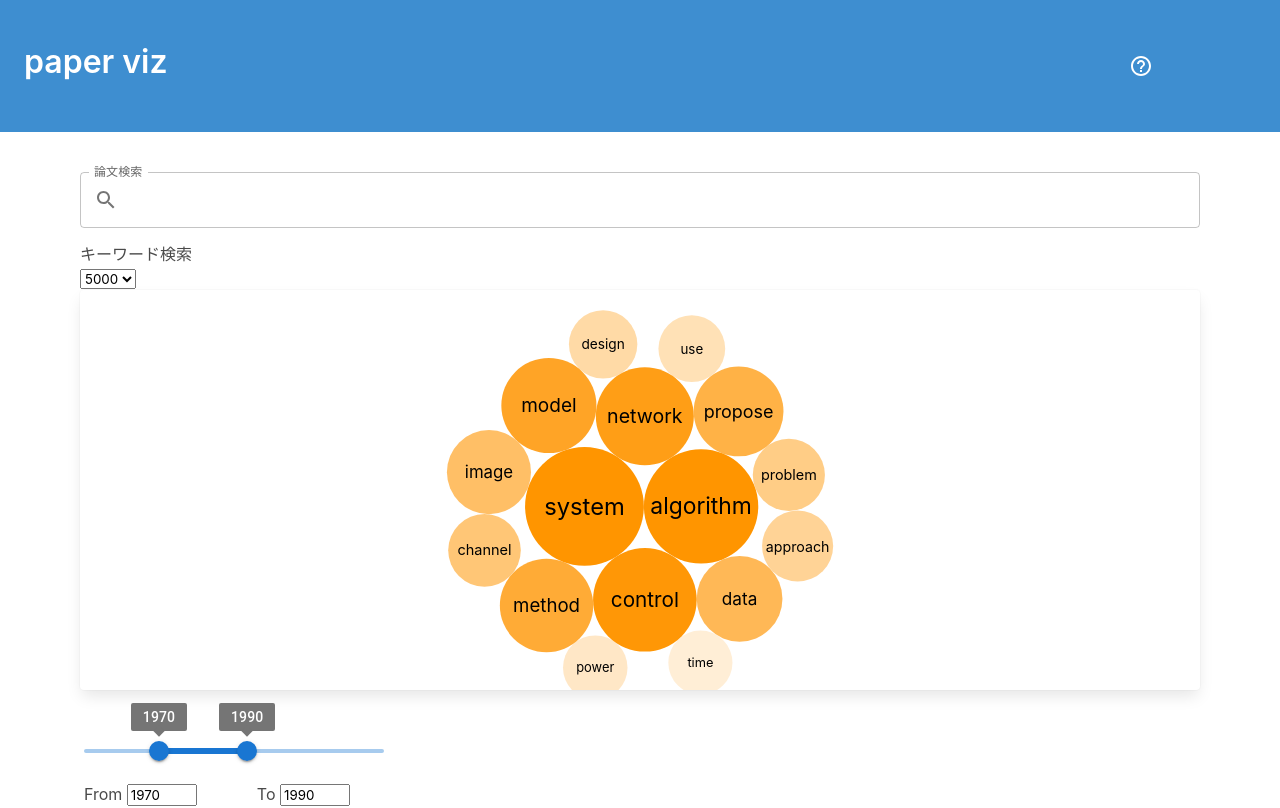
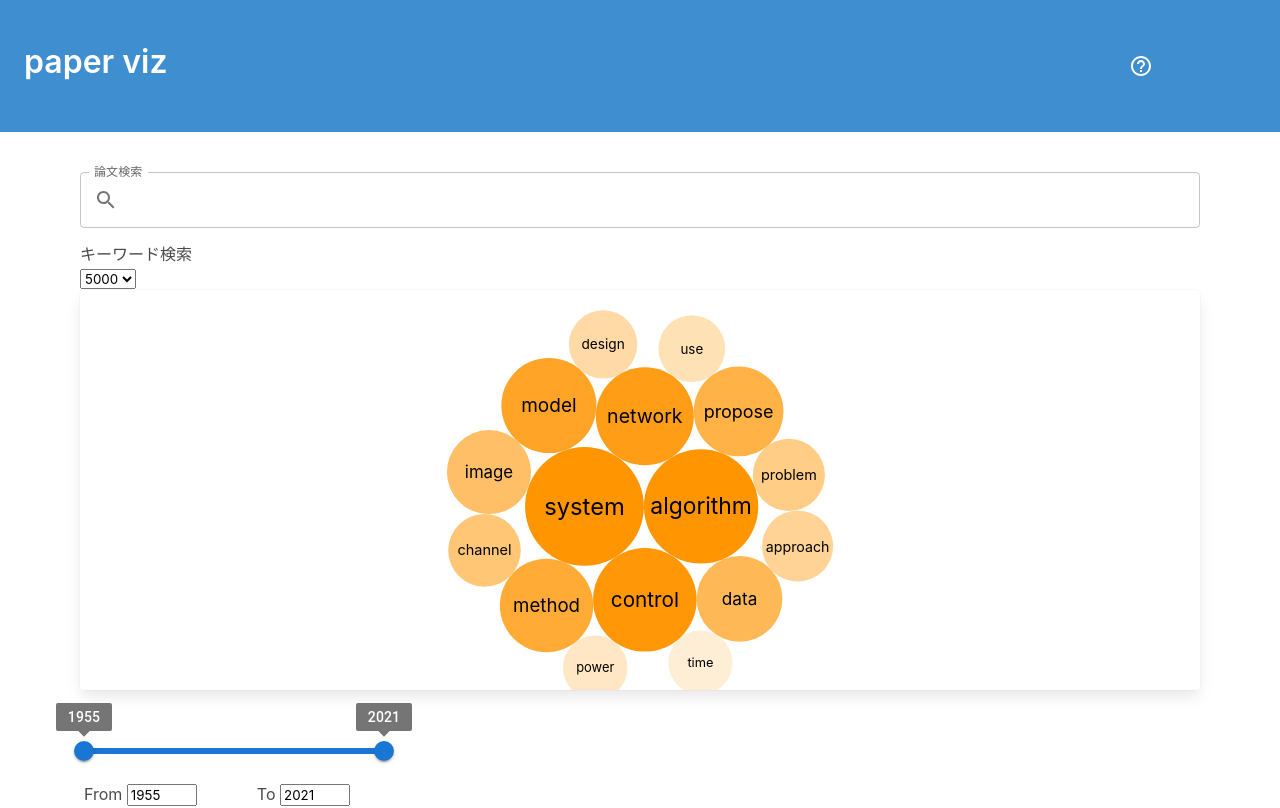
Before and after one commit to vdslab/papers_vis, a React (Vite) app: page / in a window 1280 px wide. Shown: the top 808 px of the page. Built offline with nearby package versions, Linux system fonts and the light colour scheme.

Commit message:
スライダー調整

```diff
--- a/src/components/YearRangeSlider.jsx
+++ b/src/components/YearRangeSlider.jsx
@@ -5,7 +5,7 @@ import * as React from 'react';
 
 
 const YearRangeSlider = () => {
-  const [value, setValue] = React.useState([1970, 1990]);
+  const [value, setValue] = React.useState([1955, 2021]);
   const handleChange = (event, newValue) => {
     setValue(newValue);
   };
@@ -23,7 +23,7 @@ const YearRangeSlider = () => {
               onChange={handleChange}
               valueLabelDisplay="on"
               getAriaValueText={valuetext}
-              min={1953}
+              min={1955}
               max={2021}
             />
           </Box>
```
